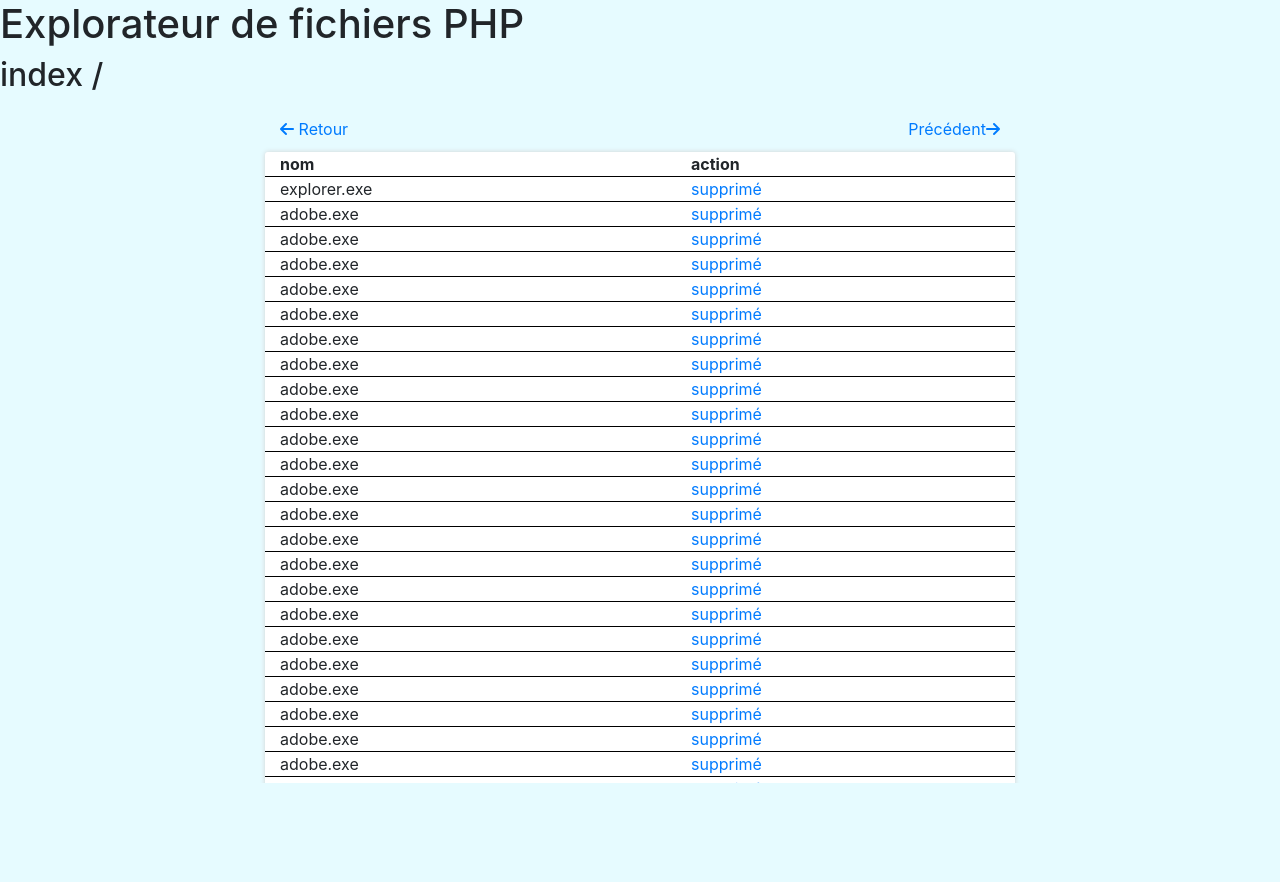
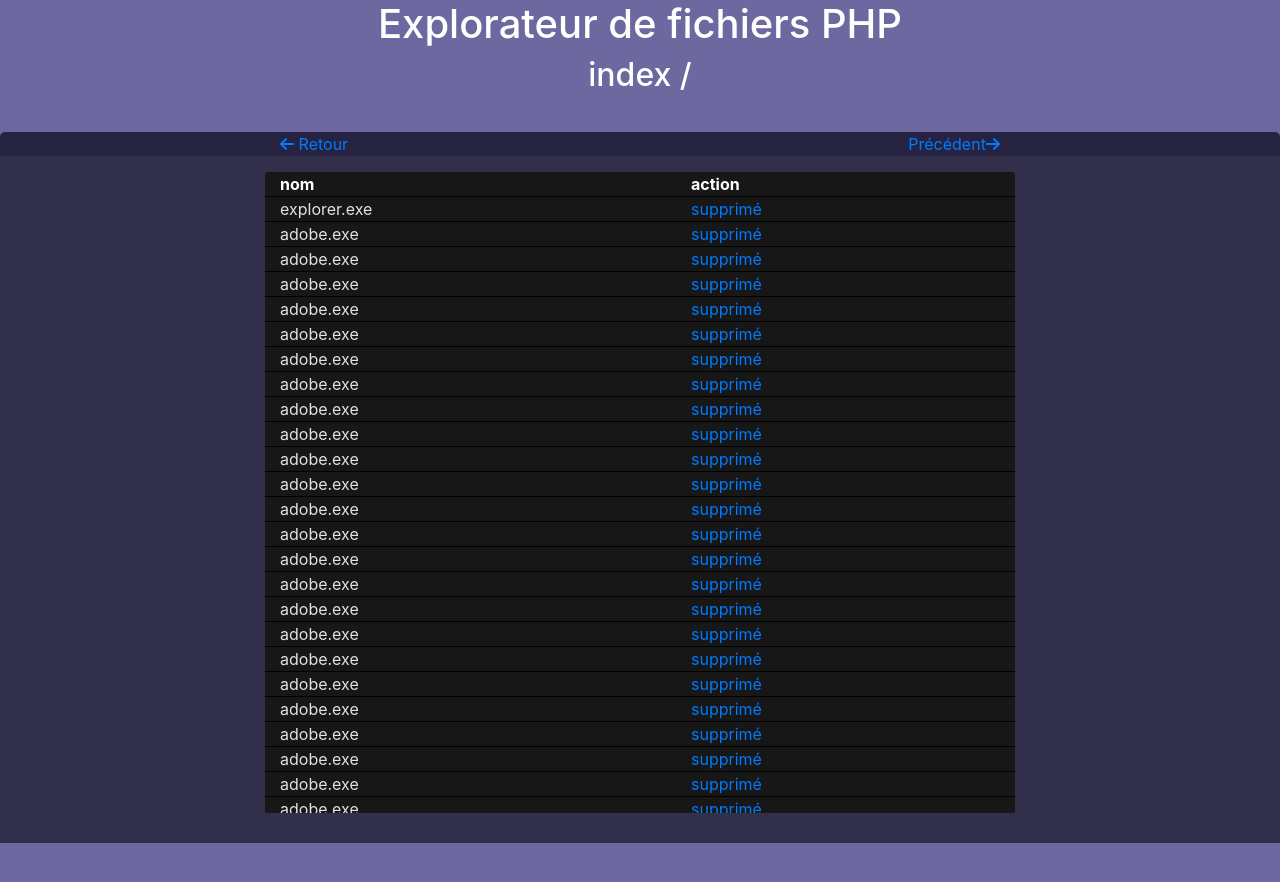
Before and after one commit to Blaster91/Explorateur_php, a PHP site: page / in a window 1280 px wide. Shown: the top 882 px of the page. Run offline with PHP 8.4, Linux system fonts and the light colour scheme; some libraries are stand-ins or nearby versions.

Commit message:
add style css

```diff
--- a/style.css
+++ b/style.css
@@ -5,30 +5,37 @@
 }
 
 body{
-  background-color: #e6fbff !important;
+  background-color: #6d69a0 !important;
 }
 
+h1, h2{
+  color: white;
+  text-align: center;
+}
 
 
 /* <<<<<<<<<<<<<<<<<<<<<< tableau >>>>>>>>>>>>>>>>>>>>>>>> */
 .table_move{
   position: absolute;
-  top: -25px;
+  top: -10px;
   z-index: 10;
   width: 100%;
   display: flex;
   justify-content: space-around;
+  background-color: #252341;
+  border-top-left-radius: 5px;
+  border-top-right-radius: 5px;
+
 }
 .table_explorer{
-  width: 90%;
   max-width: 750px;
   border-radius: 3px;
-  box-shadow: 0px 0px 5px lightgrey;
   overflow: scroll;
   max-height: 400px;
-  background-color: white;
+  background-color: #171717;
   width: 100%;
   margin: auto;
+  color: #e2e2e2;
 }
 tr{
   border-bottom: 1px solid black;
@@ -37,6 +44,7 @@ tr{
 th{
   text-align: left;
   padding: 0 15px;
+  color: white;
 }
 td{
   padding: 0 15px;
@@ -46,7 +54,6 @@ td{
   max-height: 70vh;
   overflow: auto;
   flex-direction: column;
-  padding-top: 10px;
   position: relative;
   width: 90%;
 }
@@ -55,6 +62,8 @@ td{
   justify-content: center;
   width: 100%;
   position: relative;
+  padding: 30px;
+  background-color: #312f4a;
 }
 
 /* <<<<<<<<<<<<<<<< popup >>>>>>>>>>>>>>>>*/
```
